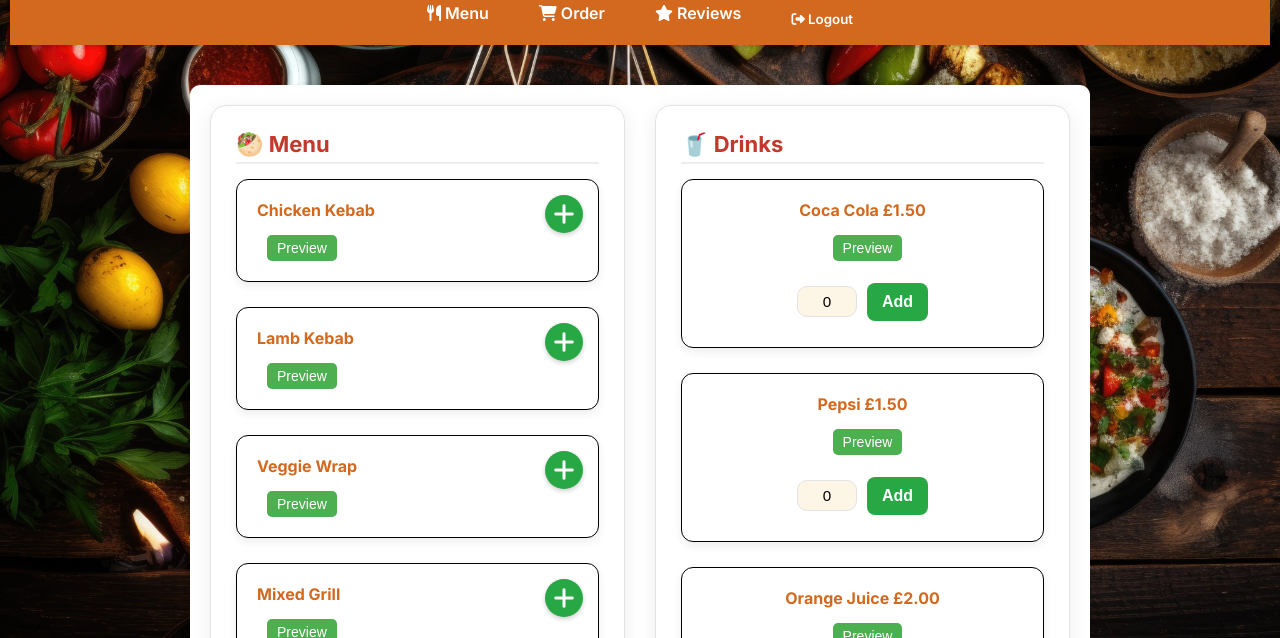
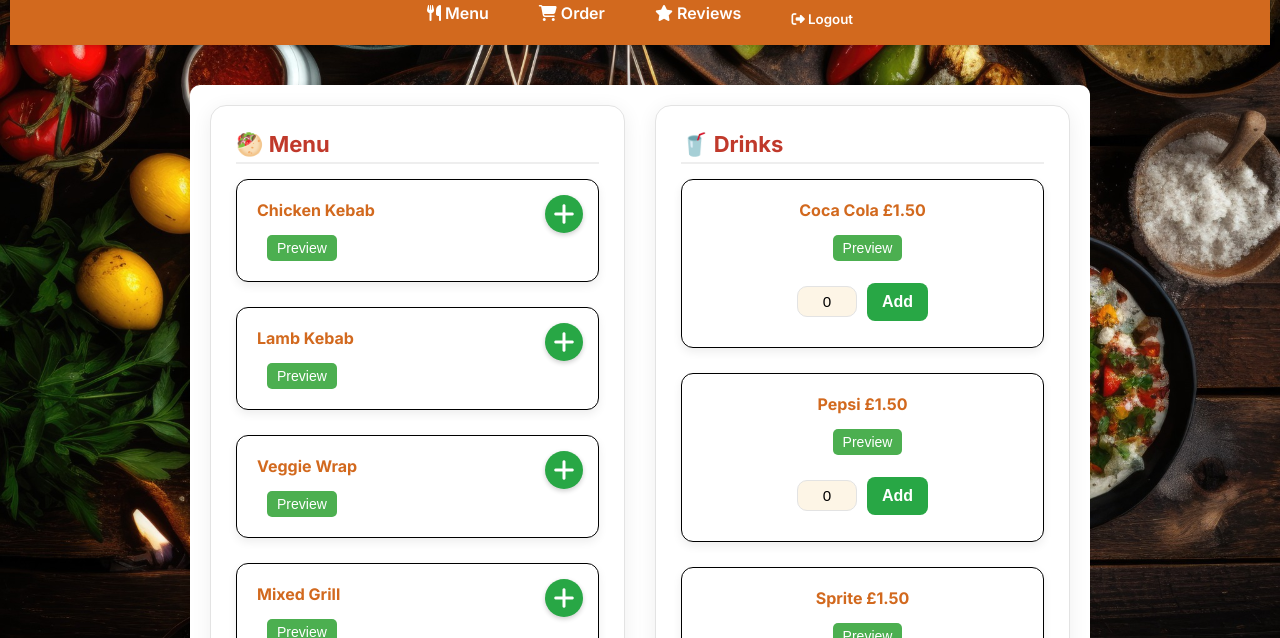
Before and after one commit to Kebabs69/Lubo-Kebab-App, a website: page public/index.html in a window 1280 px wide. Shown: the part 162-800 px from the top of the page. Drawn offline with Linux system fonts and the light colour scheme; sample sign-in values are in the browser's storage; a script that the page names is missing.

Commit message:
Changed Orange Juice to Sprite with new price and image

```diff
--- a/public/index.html
+++ b/public/index.html
@@ -1364,12 +1364,12 @@ input[type="text"], input[type="email"], input[type="tel"], input[type="number"]
             <button type="button" class="add-to-cart-button" data-item-name="Pepsi" data-item-price="1.5">Add</button>
          </div>
       </div>
-      <div class="menu-item" data-item-id="orange-juice">
-         <h4 style="margin-bottom: 10px; color: var(--primary-color);">Orange Juice <span class="price">£2.00</span></h4>
-         <button type="button" class="preview-btn" data-image-title="Orange Juice" data-image-url="https://placehold.co/300x200/FFA500/FFFFFF?text=Orange+Juice">Preview</button>
+      <div class="menu-item" data-item-id="sprite">
+         <h4 style="margin-bottom: 10px; color: var(--primary-color);">Sprite <span class="price">£1.50</span></h4>
+         <button type="button" class="preview-btn" data-image-title="Sprite" data-image-url="/assets/sprite.png">Preview</button>
          <div class="item-quantity-control">
             <input type="number" class="item-quantity" value="0" min="0">
-            <button type="button" class="add-to-cart-button" data-item-name="Orange Juice" data-item-price="2">Add</button>
+            <button type="button" class="add-to-cart-button" data-item-name="Sprite" data-item-price="1.5">Add</button>
          </div>
       </div>
       <div class="menu-item" data-item-id="fanta">
```
Also changed, not shown: public/assets/sprite.png (added).
